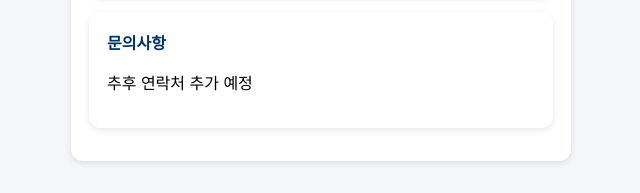
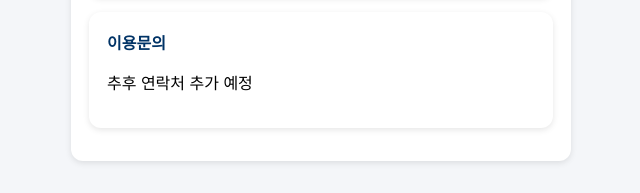
Before and after one commit to sunsumusuri43/map-wep1, a website: page index.html in a window 1280 px wide. Shown: the part 1239-1432 px from the top of the page, 319-959 px from the left. Drawn offline with Linux system fonts and the light colour scheme.

Commit message:
Update index.html

```diff
--- a/index.html
+++ b/index.html
@@ -101,7 +101,7 @@ button {
     </div>
 
     <div class="card">
-        <h2>문의사항</h2>
+        <h2>이용문의</h2>
         <p>추후 연락처 추가 예정</p>
     </div>
 
```
